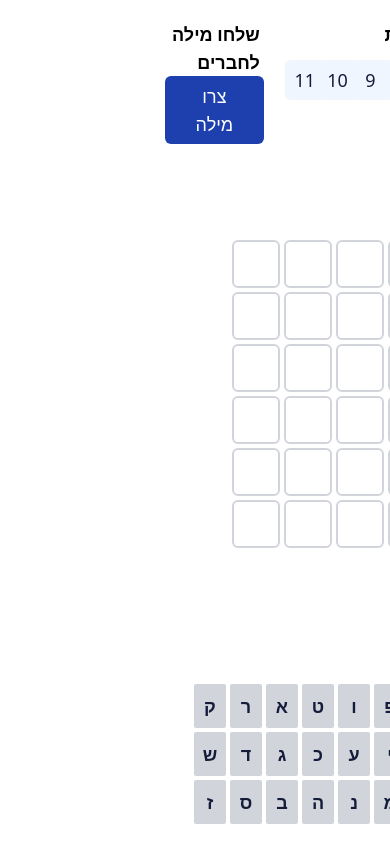
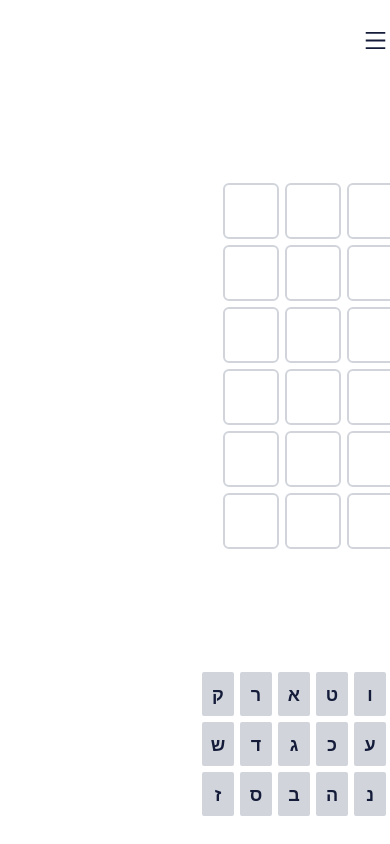
Before and after one commit to AviadSofer/wordle, a React (Vite) app in the folder client/: page / in a window 390 px wide. Built offline with nearby package versions, Linux system fonts and the light colour scheme.

Commit message:
Add responsive view #1

```diff
--- a/client/src/App.tsx
+++ b/client/src/App.tsx
@@ -5,7 +5,10 @@ import Keyboard from './components/Keyboard';
 
 const App: React.FC = () => {
   return (
-    <div className='relative flex h-screen flex-col items-center justify-between gap-y-6 py-5'>
+    <div
+      style={{ height: innerHeight }}
+      className='relative flex h-screen flex-col items-center justify-between px-2 py-7 md:gap-y-6 md:py-5'
+    >
       <Header />
       <GuessesGrid />
       <Keyboard />
--- a/client/src/components/ChooseLettersNumber.tsx
+++ b/client/src/components/ChooseLettersNumber.tsx
@@ -7,7 +7,7 @@ const ChooseLettersNumber: React.FC = () => {
   return (
     <div className='flex flex-col justify-between'>
       <h2 className='pr-1 text-lg font-semibold'>שחקו במילים מוכנות</h2>
-      <div className='inline-grid grid-cols-8 grid-rows-1 gap-3'>
+      <div className='inline-grid grid-cols-4 gap-3 md:grid-cols-8'>
         {new Array(8).fill(0).map((_, i) => (
           <Link key={i} to={`/${i + 4}-letters`}>
             <div
--- a/client/src/components/CreateWord.tsx
+++ b/client/src/components/CreateWord.tsx
@@ -31,6 +31,9 @@ const CreateWord: React.FC = () => {
 
   const onClickHandle = () => {
     if (word.length >= 4) {
+      navigator.clipboard.writeText(
+        `${window.location.origin}/word/${encodeString(`${hint},${word}`)}`,
+      );
       setDisplay('hidden');
       setHint('');
       setWord('');
@@ -48,7 +51,7 @@ const CreateWord: React.FC = () => {
       </button>
 
       <div className={`${display} fixed top-0 right-0 h-full w-full`}>
-        <div className='relative mx-auto my-auto flex h-1/2 w-1/3 flex-col items-center rounded-md bg-white py-5 shadow-2xl'>
+        <div className='relative mx-auto my-auto flex w-5/6 flex-col items-center rounded-md bg-white py-5 shadow-2xl md:h-1/2 md:w-1/3'>
           <IoClose
             className='absolute right-9 top-6 cursor-pointer'
             size={25}
@@ -88,7 +91,7 @@ const CreateWord: React.FC = () => {
               onClick={onClickHandle}
               className='text-md rounded-md bg-blue-800 px-7 py-3 font-medium text-white hover:bg-blue-900'
             >
-              יצירת קישור
+              העתקה וכניסה לקישור
             </button>
           </Link>
         </div>
--- a/client/src/components/GameOverMessage.tsx
+++ b/client/src/components/GameOverMessage.tsx
@@ -40,12 +40,12 @@ const GameOverMessage: React.FC = () => {
       className={`${display} absolute top-0 bottom-0 my-auto h-full w-full items-center justify-center`}
     >
       <div
-        className={`${bgColor} flex h-2/5 w-1/3 flex-col items-center justify-center gap-7 rounded-md shadow-2xl`}
+        className={`${bgColor} flex h-2/5 w-11/12 flex-col items-center justify-center gap-7 rounded-md shadow-2xl md:w-1/3`}
       >
         <h1 className='text-4xl font-bold text-white'>{msg}</h1>
         <h2 className='text-2xl font-bold text-white'>המילה הנכונה: {currentWord}</h2>
         <Link to={'/'}>
-          <button onClick={newGameHandle} className='rounded-lg bg-white py-1 px-3 text-font'>
+          <button onClick={newGameHandle} className='rounded-md bg-white py-1.5 px-7 text-font'>
             משחק חדש
           </button>
         </Link>
--- a/client/src/components/Guess.tsx
+++ b/client/src/components/Guess.tsx
@@ -1,5 +1,5 @@
 import { useCurrentWord } from '~/contexts/CurrentWord';
-import { useEffect } from 'react';
+import { useState, useEffect } from 'react';
 import { useGuesses } from '~/contexts/Guesses';
 import getRandomWord from '~/helpers/getRandomWord';
 import { useParams } from 'react-router-dom';
@@ -11,6 +11,8 @@ interface Props {
 }
 
 const Guess: React.FC<Props> = ({ letters, guess }) => {
+  const [boxSize, setBoxSize] = useState('');
+
   const { currentWord, setCurrentWord } = useCurrentWord();
   const { setGuesses } = useGuesses();
 
@@ -31,10 +33,26 @@ const Guess: React.FC<Props> = ({ letters, guess }) => {
     }
   }, [id, setCurrentWord]);
 
+  useEffect(() => {
+    const length = currentWord.length;
+
+    setBoxSize(
+      length < 6
+        ? 'h-14 w-14'
+        : length < 8
+        ? 'h-12 w-12'
+        : length < 9
+        ? 'h-12 w-10'
+        : length < 10
+        ? 'h-12 w-9'
+        : 'h-12 w-8',
+    );
+  }, [currentWord]);
+
   return (
     <div
       style={{ gridTemplateColumns: `repeat(${currentWord.length}, minmax(0, 1fr))` }}
-      className='grid gap-x-1'
+      className='grid gap-x-1.5'
     >
       {new Array(currentWord.length).fill(0).map((_, i) => {
         const bgColor =
@@ -49,7 +67,7 @@ const Guess: React.FC<Props> = ({ letters, guess }) => {
         return (
           <div
             key={i}
-            className={`flex h-12 w-12 items-center justify-center rounded-md border-gray-300 font-bold ${bgColor}`}
+            className={`flex ${boxSize} ${bgColor} items-center justify-center rounded-md border-gray-300 font-bold md:h-12 md:w-12`}
           >
             {guess[i]}
           </div>
--- a/client/src/components/GuessesGrid.tsx
+++ b/client/src/components/GuessesGrid.tsx
@@ -3,12 +3,18 @@ import Guess from './Guess';
 import ErrorMessage from './ErrorMessage';
 import { Route, Routes } from 'react-router-dom';
 import Hint from './Hint';
+import { useCurrentWord } from '~/contexts/CurrentWord';
 
 const GuessesGrid: React.FC = () => {
   const { guesses } = useGuesses();
+  const { currentWord } = useCurrentWord();
 
   return (
-    <div className='grid gap-y-1'>
+    <div
+      className={`grid py-10 md:py-0 ${
+        currentWord.length > 6 ? 'gap-y-2.5' : 'gap-y-1.5'
+      } md:gap-y-1.5`}
+    >
       <ErrorMessage />
       <Routes>
         {new Array(8).fill(0).map((_, i) => (
--- a/client/src/components/Header.tsx
+++ b/client/src/components/Header.tsx
@@ -1,12 +1,41 @@
+import { useState, useEffect } from 'react';
+import { AiOutlineMenu, AiOutlineClose } from 'react-icons/ai';
+import { useCurrentWord } from '~/contexts/CurrentWord';
 import ChooseLettersNumber from './ChooseLettersNumber';
 import CreateWord from './CreateWord';
 
 const Header: React.FC = () => {
+  const [navWindow, setNavWindow] = useState(false);
+
+  const { currentWord } = useCurrentWord();
+
+  useEffect(() => {
+    setNavWindow(false);
+  }, [currentWord]);
+
   return (
-    <div className='flex h-20 gap-x-10'>
-      <ChooseLettersNumber />
-      <CreateWord />
-    </div>
+    <>
+      <div className='cursor-pointer font-bold text-font hover:text-blue-700 md:hidden'>
+        {navWindow ? (
+          <AiOutlineClose size={25} onClick={() => setNavWindow(false)} />
+        ) : (
+          <AiOutlineMenu size={25} onClick={() => setNavWindow(true)} />
+        )}
+      </div>
+
+      <div className='hidden md:flex md:h-20 md:gap-x-10'>
+        <ChooseLettersNumber />
+        <CreateWord />
+      </div>
+
+      <div
+        style={{ display: navWindow ? 'flex' : 'none' }}
+        className='flex-col items-center gap-10 pt-10'
+      >
+        <ChooseLettersNumber />
+        <CreateWord />
+      </div>
+    </>
   );
 };
 
--- a/client/src/components/Hint.tsx
+++ b/client/src/components/Hint.tsx
@@ -20,7 +20,7 @@ const Hint: React.FC = () => {
 
   return (
     <div
-      className={`fixed top-6 right-0 left-0 mx-auto flex h-20 w-1/2 flex-col items-center justify-center bg-white`}
+      className={`fixed top-6 right-0 left-0 mx-auto flex h-20 w-full flex-col items-center justify-center bg-white md:w-1/2`}
     >
       <h1 className='pb-2 text-2xl font-bold text-font'>מילה מותאמת אישית</h1>
       <h2 className={`${display} text-xl font-medium text-font`}>{`רמז: ${hint}`}</h2>
--- a/client/src/components/Keyboard.tsx
+++ b/client/src/components/Keyboard.tsx
@@ -63,7 +63,7 @@ const Keyboard: React.FC = () => {
     return () => {
       window.removeEventListener('keypress', checkKeyPress);
     };
-  }, [currentWord.length, guesses, location.pathname, setErrorMsg, setGuesses, setIsError]);
+  }, [currentWord, guesses, location, setErrorMsg, setGuesses, setIsError]);
 
   // Backspackey in computer keyboard
   useEffect(() => {
@@ -87,25 +87,25 @@ const Keyboard: React.FC = () => {
     return () => {
       window.removeEventListener('keydown', checkKeyDown);
     };
-  }, [currentWord.length, guesses, setGuesses]);
+  }, [currentWord, guesses, setGuesses]);
 
   const firstRow = ['OK', 'D', 'פ', 'ו', 'ט', 'א', 'ר', 'ק'];
   const secondRow = ['ל', 'ח', 'י', 'ע', 'כ', 'ג', 'ד', 'ש'];
   const thirdRow = ['ת', 'צ', 'מ', 'נ', 'ה', 'ב', 'ס', 'ז'];
 
   return (
-    <div className='flex flex-col items-end gap-y-1'>
-      <div className='flex gap-x-1'>
+    <div className='flex flex-col items-end gap-y-1.5 md:gap-y-1'>
+      <div className='flex gap-x-1.5 md:gap-x-1'>
         {firstRow.map((letter, i) => (
           <Letter key={i}>{letter}</Letter>
         ))}
       </div>
-      <div className='flex gap-x-1'>
+      <div className='flex gap-x-1.5 md:gap-x-1'>
         {secondRow.map((letter, i) => (
           <Letter key={i}>{letter}</Letter>
         ))}
       </div>
-      <div className='flex gap-x-1'>
+      <div className='flex gap-x-1.5 md:gap-x-1'>
         {thirdRow.map((letter, i) => (
           <Letter key={i}>{letter}</Letter>
         ))}
--- a/client/src/components/Letter.tsx
+++ b/client/src/components/Letter.tsx
@@ -20,7 +20,6 @@ const Letter: React.FC<Props> = ({ children }) => {
 
   useEffect(() => {
     // Define key color
-    console.log(currentWord);
     guesses.map((guess) => {
       new Array(currentWord.length).fill('').map((_, i) => {
         if (guess.length > currentWord.length && children !== 'OK') {
@@ -40,7 +39,7 @@ const Letter: React.FC<Props> = ({ children }) => {
         }
       });
     });
-  }, [currentWord, guesses]);
+  }, [bgColor, children, currentWord, guesses]);
 
   useEffect(() => {
     // Reaset keys color if currentWord change
```
